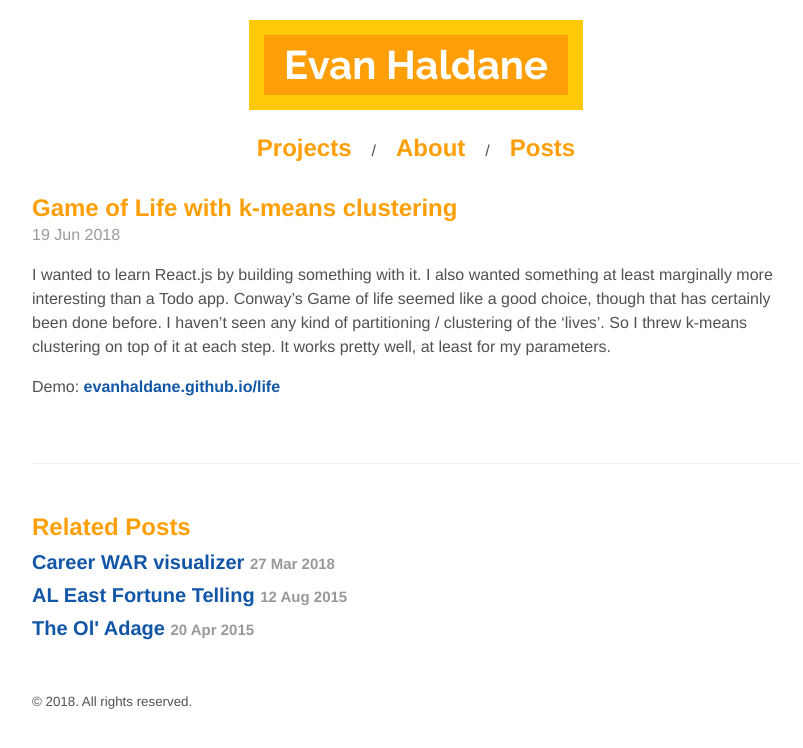
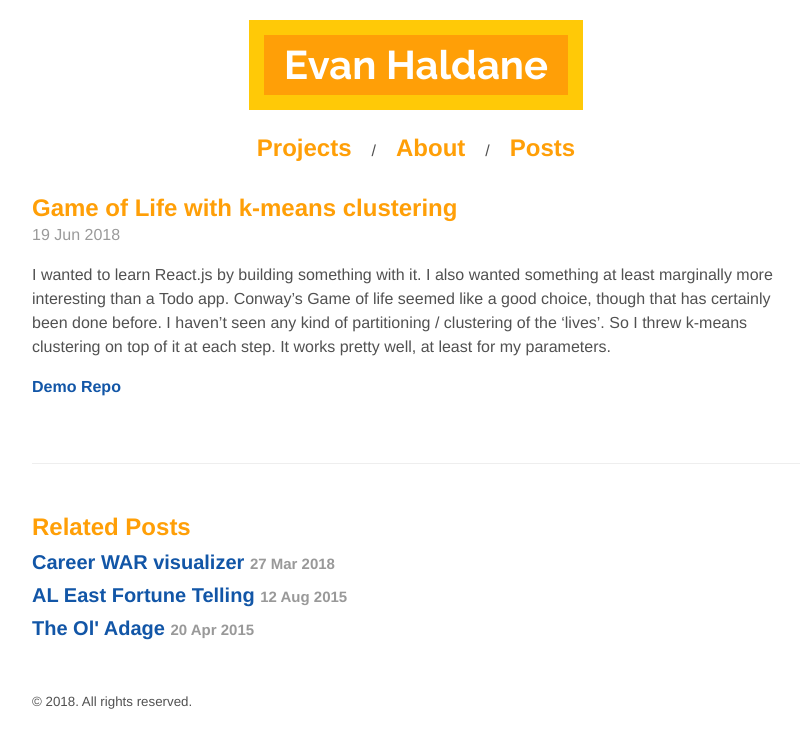
Before and after one commit to evanhaldane/evanhaldane.github.io, a Jekyll site: the page built from _posts/2018-06-19-game-of-life.md, in a window 1280 px wide. Shown: the top 748 px of the page, without its empty margins (224-1027 px from the left). Built offline with Jekyll 4.4.1, drawn with Linux system fonts in a browser that asks for light colours; our own code applies the rules of GitHub Pages for plain Markdown files.

Commit message:
add link to repo for game of life

```diff
--- a/_posts/2018-06-19-game-of-life.md
+++ b/_posts/2018-06-19-game-of-life.md
@@ -4,4 +4,5 @@ date:   2018-06-19
 ---
 I wanted to learn React.js by building something with it. I also wanted something at least marginally more interesting than a Todo app. Conway's Game of life seemed like a good choice, though that has certainly been done before. I haven't seen any kind of partitioning / clustering of the 'lives'. So I threw k-means clustering on top of it at each step. It works pretty well, at least for my parameters.
 
-Demo: [evanhaldane.github.io/life](https://evanhaldane.github.io/life)
+[Demo](https://evanhaldane.github.io/life)
+[Repo](https://github.com/evanhaldane/life)
```
